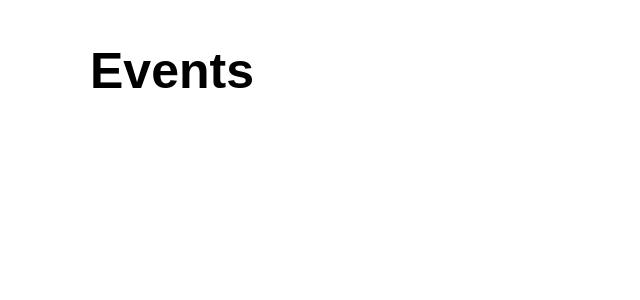
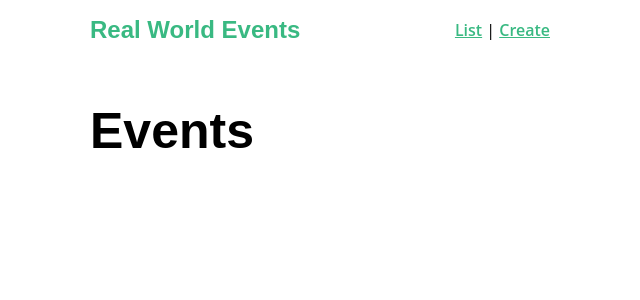
Before and after one commit to DarshGupta16/real-world-nuxt, a Nuxt app: page / in a window 1280 px wide. Shown: the top 300 px of the page, without its empty margins (320-960 px from the left). Built offline with nearby package versions, Linux system fonts and the light colour scheme.

Commit message:
Adding Navbar

```diff
--- a/layouts/default.vue
+++ b/layouts/default.vue
@@ -1,8 +1,17 @@
 <template>
   <div id="app">
+    <NavBar />
     <Nuxt />
   </div>
 </template>
+
+<script>
+import NavBar from '~/components/NavBar.vue'
+
+export default {
+  NavBar,
+}
+</script>
 
 <style>
 html {
```
